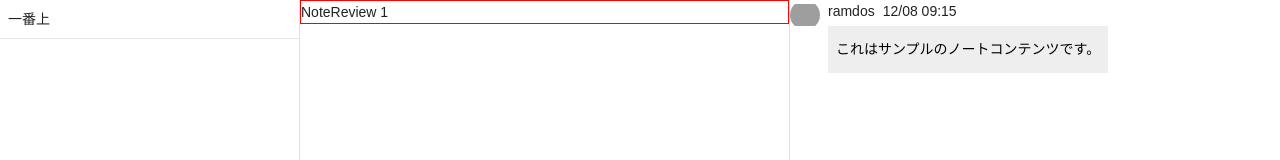
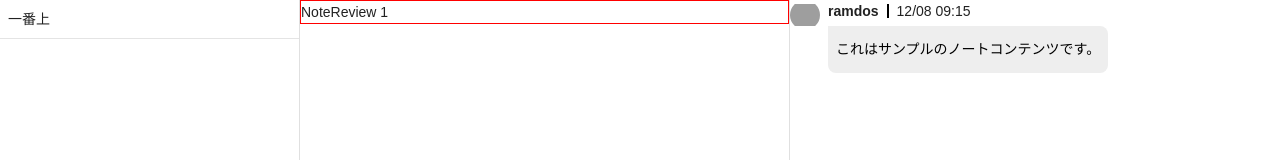
Before and after one commit to traP-jp/anshin-techo-frontend, a Vue app: page /ticket in a window 1280 px wide. Shown: the top 160 px of the page. Built offline with nearby package versions, Linux system fonts and the light colour scheme; grey boxes are pictures that could not be loaded.

Commit message:
名前太字、ボーダー作った

```diff
--- a/src/components/TicketNote.vue
+++ b/src/components/TicketNote.vue
@@ -9,10 +9,22 @@ defineProps<{ note: Note }>()
     <user-icon id="Yomi" :size="30" />
     <div class="d-flex flex-column ml-2">
       <div class="d-flex flex-row ga-2">
-        <div>{{ note.author }}</div>
+        <div class="font-weight-bold">{{ note.author }}</div>
+        <div :class="$style.border"></div>
         <div>{{ getDateRepresentation(note.created_at) }}</div>
       </div>
-      <div class="bg-grey-lighten-3 mt-1 px-2 py-3">{{ note.content }}</div>
+      <div class="bg-grey-lighten-3 mt-1 px-2 py-3" :class="$style.content">{{ note.content }}</div>
     </div>
   </div>
 </template>
+
+<style module>
+.content {
+  border-radius: 0px 8px 8px 8px;
+}
+.border {
+  width: 2px;
+  margin: 4px 0px;
+  background-color: black;
+}
+</style>
```
